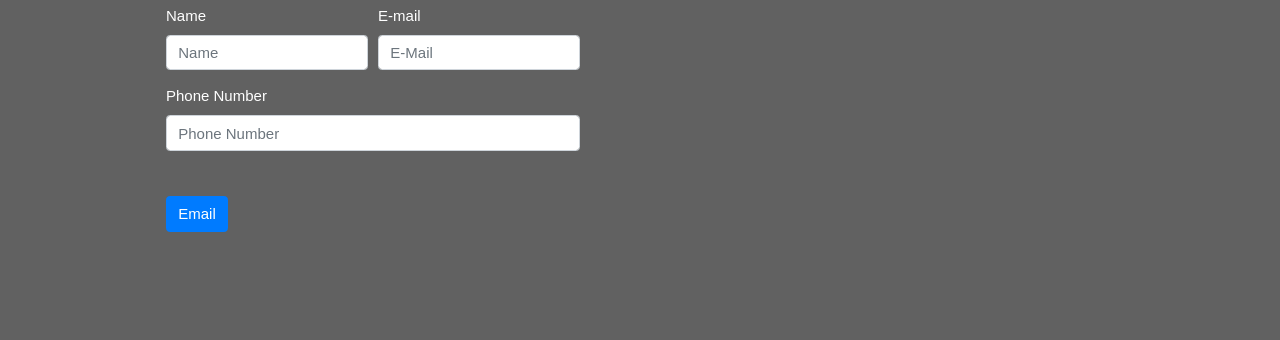
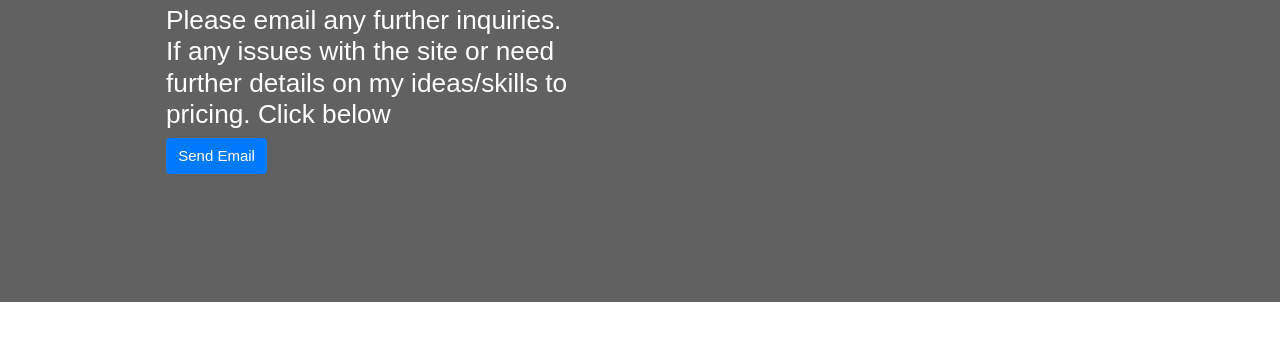
Before and after one commit to gregmanco/Updated-Portfolio, a plain HTML site: page contact.html in a window 1280 px wide. Shown: the part 464-804 px from the top of the page. Drawn offline with nearby package versions, Linux system fonts and the light colour scheme; a web font is replaced by a local one.

Commit message:
Added working email

```diff
--- a/contact.html
+++ b/contact.html
@@ -57,38 +57,13 @@
     <div class="w3-content">
       <div class="w3-twothird">
 
-            <form>
-                    <div class="form-row">
-                      <div class="form-group col-md-6">
-                        <label for="inputEmail4">Name</label>
-                        <input type="text" class="form-control" id="inputEmail4" placeholder="Name">
-                      </div>
-                      <div class="form-group col-md-6">
-                        <label for="inputPassword4">E-mail</label>
-                        <input type="email" class="form-control" id="inputPassword4" placeholder="E-Mail">
-                      </div>
-                    </div>
+            <h3> Please email any further inquiries. If any issues with the site
+              or need further details on my ideas/skills to pricing. Click below
+            </h3>
 
-                    <div class="form-group">
-                      <label for="inputAddress2">Phone Number</label>
-                      <input type="text" class="form-control" id="inputAddress2" placeholder="Phone Number">
-                    </div>
-                    <div class="form-row">
-
-                      <div class="form-group col-md-4">
-
-                      </div>
-                      <div class="form-group col-md-2">
-
-                      </div>
-                    </div>
-                    <div class="form-group">
-                      <div class="form-check">
-
-                      </div>
-                    </div>
-                    <button type="submit" class="btn btn-primary">Email</button>
-                  </form>
+            <form method="post" action="mailto:gregmanco@gmail.com?subject=Gregory Manco Portfolio&body=I%20would%20like%20to%20know%20more%20about%20you.%20Please%20contact%20me%20back.">
+                      <input class="btn btn-primary" type="submit" value="Send Email" />
+                      </form>
 
       </div>
 
@@ -98,12 +73,13 @@
     </div>
   </div>
 
+
   <!-- Second Grid -->
 
 
   <!-- Footer -->
    <footer class="w3-container w3-dark-grey w3-center w3-opacity w3-padding-64">
-      <h1 class="w3-margin w3-xlarge"> </h1>
+
   </footer>
 
 
```
